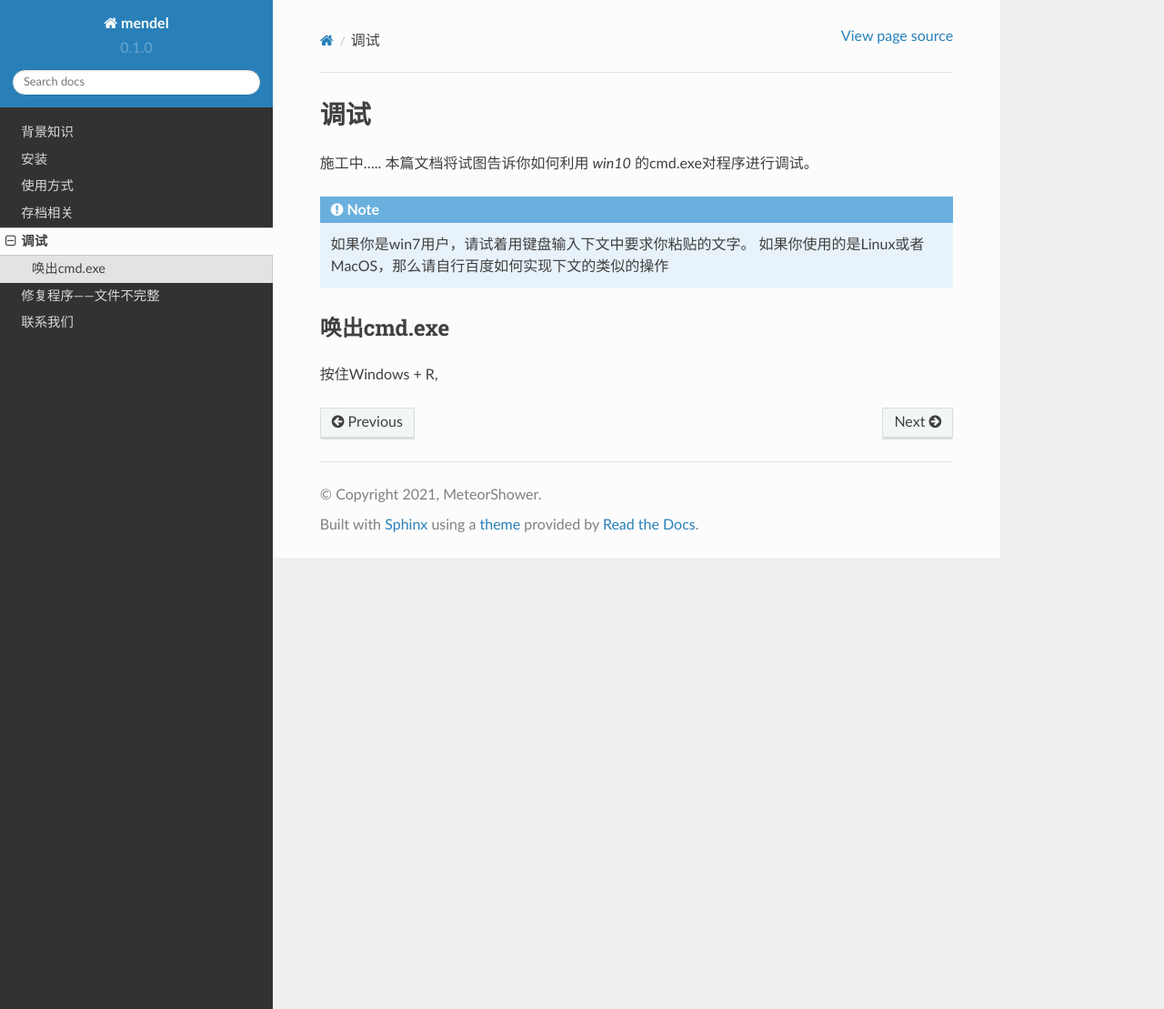
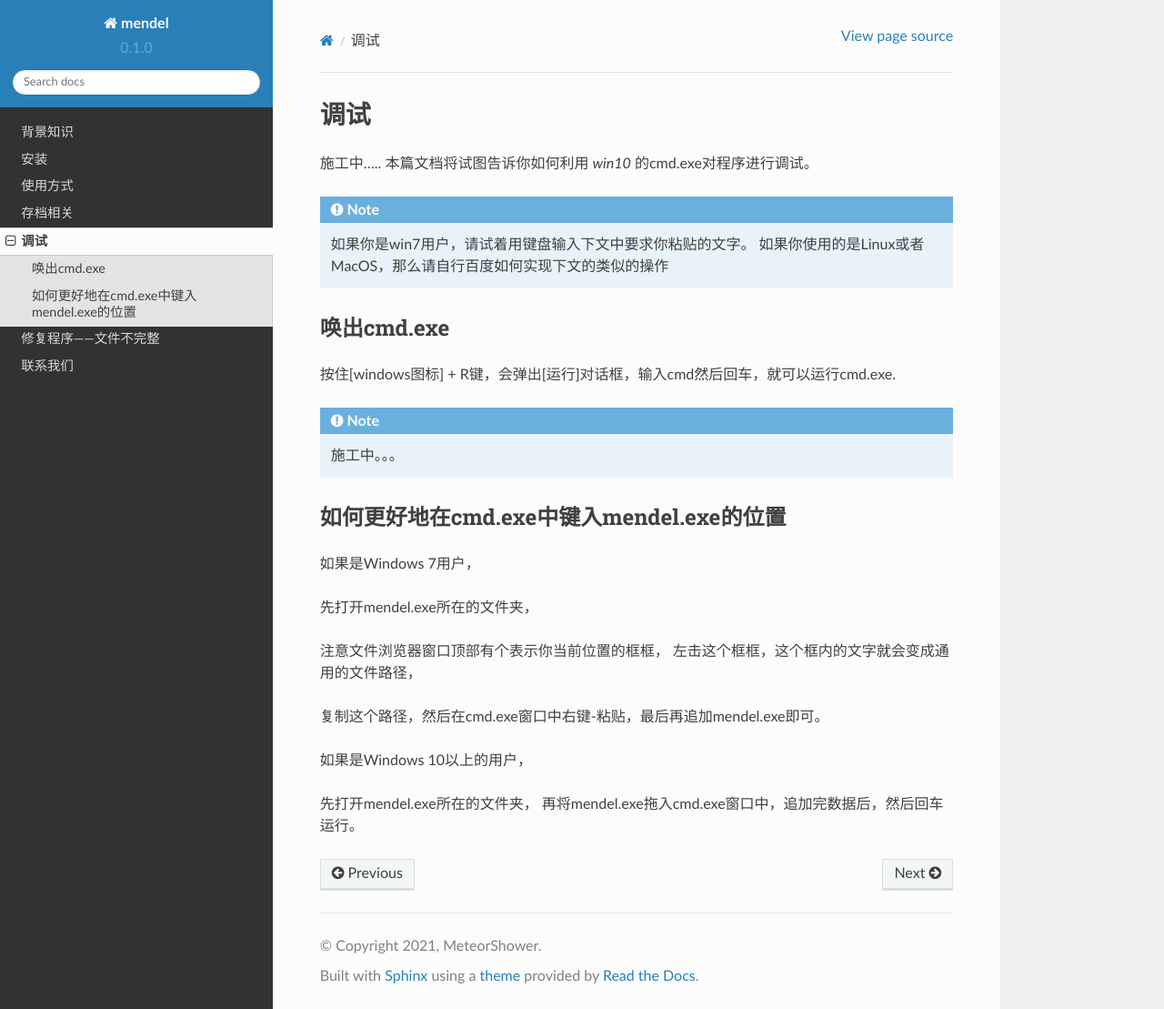
Before and after one commit to MeteorShower2004/MendelCalculatorDOC, a Sphinx documentation site: the page built from docs/source/debug.rst, in a window 1280 px wide and 1109 px high. Shown: the whole window at 91% size. Built offline with Sphinx 7.4.7 and the Read the Docs theme 2.0.0, drawn with Linux system fonts in a browser that asks for light colours; pages that are not in the unit, such as notebooks, are missing from menus.

Commit message:
新增了存档结构的介绍、使用cmd.exe调用孟德尔计算器以及小修小补

```diff
--- a/docs/source/debug.rst
+++ b/docs/source/debug.rst
@@ -9,4 +9,24 @@
 
 唤出cmd.exe
 -------------
-按住Windows + R,
+按住[windows图标] + R键，会弹出[运行]对话框，输入cmd然后回车，就可以运行cmd.exe.
+
+.. note::
+    施工中。。。
+
+如何更好地在cmd.exe中键入mendel.exe的位置
+----------------------------------------------------
+
+如果是Windows 7用户，
+
+先打开mendel.exe所在的文件夹，
+
+注意文件浏览器窗口顶部有个表示你当前位置的框框，
+左击这个框框，这个框内的文字就会变成通用的文件路径，
+
+复制这个路径，然后在cmd.exe窗口中右键-粘贴，最后再追加mendel.exe即可。
+
+如果是Windows 10以上的用户，
+
+先打开mendel.exe所在的文件夹，
+再将mendel.exe拖入cmd.exe窗口中，追加完数据后，然后回车运行。
--- a/docs/source/usage.rst
+++ b/docs/source/usage.rst
@@ -163,3 +156,54 @@ count
 
 .. note::
     施工中。。。
+
+使用cmd.exe调用孟德尔计算器
+-----------------------------
+
+调用方法1：直接在cmd.exe中输入
+>>>>>>>>>>>>>>>>>>>>>>>>>>>>>>>>>
+
+**此用法仅支持Windows.**
+
+.. note::
+    不会打开cmd.exe? 看看 :ref:`唤出cmd.exe` 。
+
+我们可以在路径后面加上[亲本性状数] [父本基因] [母本基因]。
+
+那么格式就是这样的：
+
+.. code-block:: console
+
+    [mendel.exe路径] [亲本性状数] [父本基因] [母本基因]
+
+假设mendel.exe在 G:/ 目录下,那么我们要调用这个程序就需要使用 *G:/mendel.exe*
+
+举个例子：
+
+.. code-block:: console
+
+    G:/mendel.exe 1 aa aa
+
+这样会在执行mendel.exe的时候自动提供前三个参数。
+
+调用方法2：借助.bat文件
+>>>>>>>>>>>>>>>>>>>>>>>>>>>>>>>>>
+
+为了使孟德尔计算器的这个功能看起来更有用一点，我们可以借助.bat文件来达到同样的目的。
+
+.. note::
+    施工中。。。
+
+问题
+>>>>>>>>
+
+1.如何更好地在cmd.exe中键入mendel.exe的位置
+:::::::::::::::::::::::::::::::::::::::::::::::::::::
+
+见[:ref:`如何更好地在cmd.exe中键入mendel.exe的位置`].
+
+2.为什么有时候提供了参数，但是仍然要求输入参数？
+:::::::::::::::::::::::::::::::::::::::::::::::::::::
+
+由于目前程序的限制，如果参数没有给全或者给错参数会引起程序报错，从而自动退出。所以就设置成了
+**没有给全参数**或者**参数给的不符合需求**就会要求重新输入
```
Also changed, not shown: other parts of docs/source/usage.rst (+0 -7 lines).
